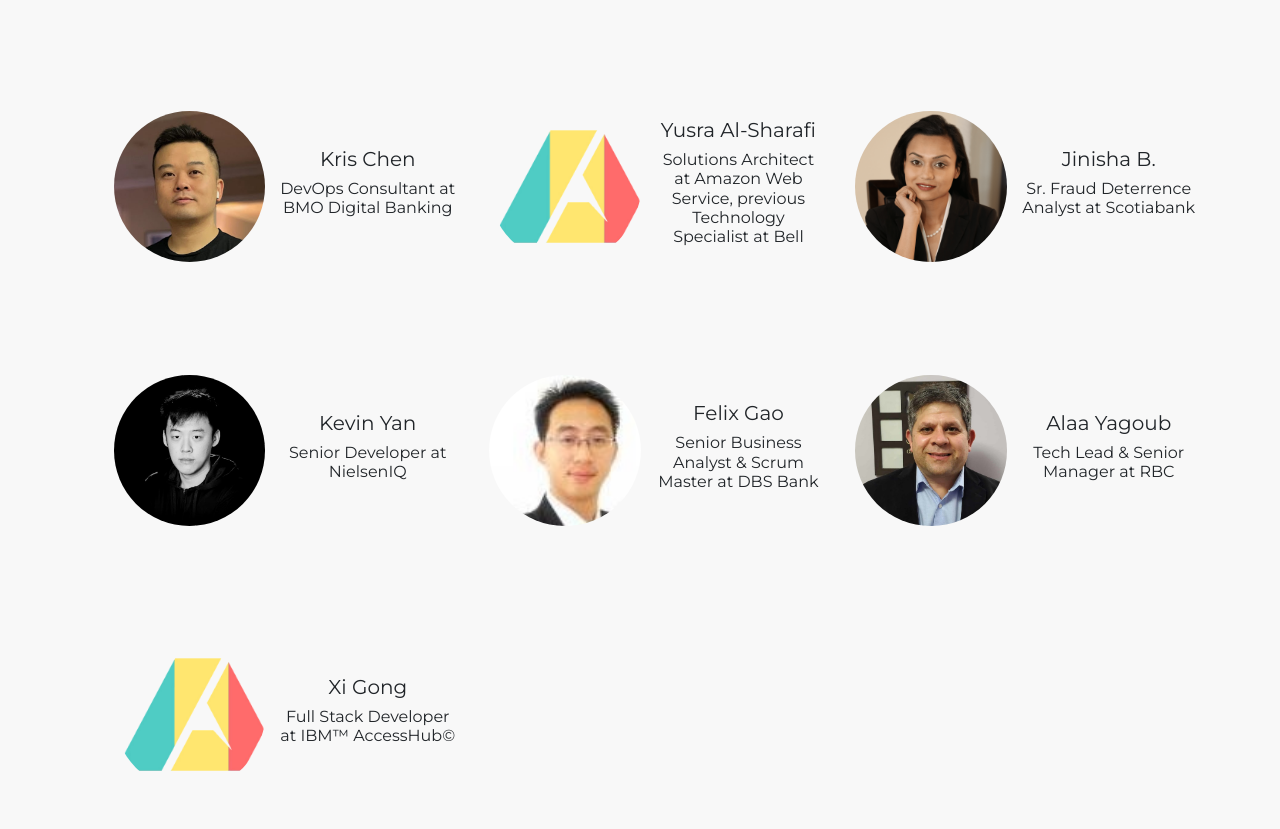
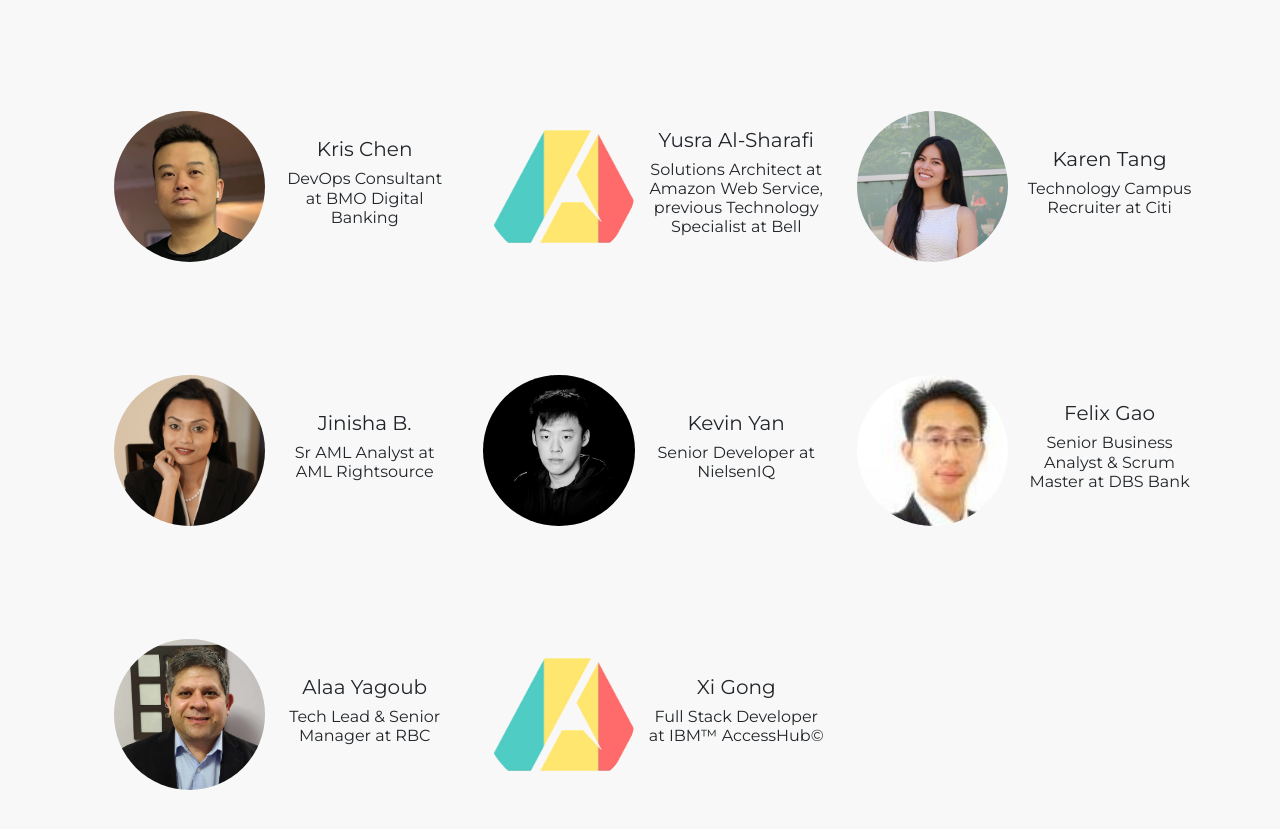
Before and after one commit to UT-Application-Development-Association/Innovation-Fair-2021, a React (Create React App) app: page / in a window 1280 px wide. Shown: the part 3280-4109 px from the top of the page. Built offline with nearby package versions, Linux system fonts and the light colour scheme; a web font is replaced by a local one.

Commit message:
added host

```diff
--- a/src/App.js
+++ b/src/App.js
@@ -11,7 +11,7 @@ import Themes from "./components/Themes";
 import Timeline from "./components/Timeline";
 import Hosts from "./components/Hosts";
 import Sponsors from "./components/Sponsors";
-import FAQ from "./components/faq/FAQ";
+import FAQ from "./components/faq/faq";
 import Footer from "./components/Footer";
 
 
--- a/src/components/Hosts.js
+++ b/src/components/Hosts.js
@@ -8,6 +8,7 @@ import AnonymousAvatar from "../assets/images/favicon.png";
 import KrisChen from "../assets/images/hosts/KrisChen.jpg";
 import RavenSun from "../assets/images/hosts/RavenSun.jpg";
 import DebinLi from "../assets/images/hosts/DebinLi.jpg";
+import KarenTang from "../assets/images/hosts/KarenTang.jpg";
 import ParsaMah from "../assets/images/hosts/ParsaMah.jpeg";
 import JinishaB from "../assets/images/hosts/JinishaB.png";
 import KevinYan from "../assets/images/hosts/KevinYan.jpeg";
@@ -24,7 +25,8 @@ export default function Hosts(props) {
           <HostCard avatar={ParsaMah} name="Mah Parsa" title="Postdoctoral Researcher at CRIM, Research Project Lead at AIML" />
           <HostCard avatar={KrisChen} name="Kris Chen" title="DevOps Consultant at BMO Digital Banking" />
           <HostCard avatar={AnonymousAvatar} name="Yusra Al-Sharafi" title="Solutions Architect at Amazon Web Service, previous Technology Specialist at Bell" />
-          <HostCard avatar={JinishaB} name="Jinisha B." title="Sr. Fraud Deterrence Analyst at Scotiabank " />
+          <HostCard avatar={KarenTang} name="Karen Tang" title="Technology Campus Recruiter at Citi" />
+          <HostCard avatar={JinishaB} name="Jinisha B." title="Sr AML Analyst at AML Rightsource" />
           <HostCard avatar={KevinYan} name="Kevin Yan" title="Senior Developer at NielsenIQ" />
           <HostCard avatar={FelixGao} name="Felix Gao" title="Senior Business Analyst & Scrum Master at DBS Bank" />
           <HostCard avatar={AlaaYagoub} name="Alaa Yagoub" title="Tech Lead & Senior Manager at RBC" />
```
Also changed, not shown: src/assets/images/hosts/KarenTang.jpg (added).
